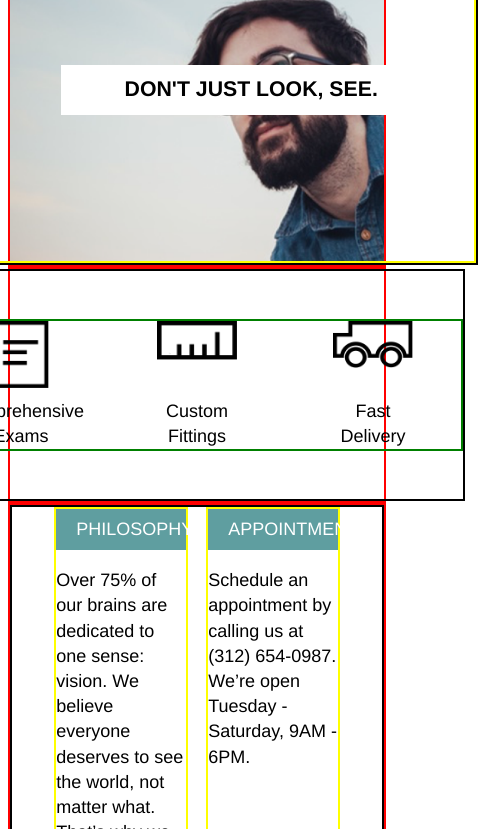
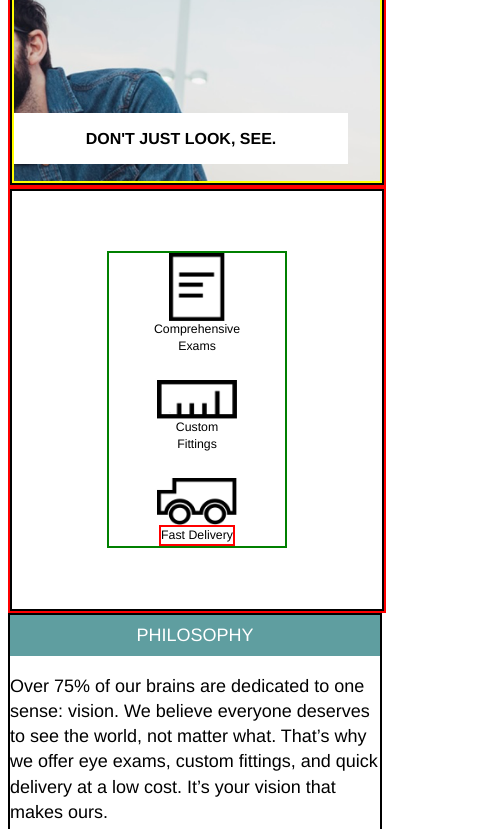
Before and after one commit to gdub008/Tortoiseshell, a plain HTML site: page index.html in a window 390 px wide. Shown: the part 97-926 px from the top of the page, 478 px wide, since content can reach past the window. Drawn offline with Linux system fonts and the light colour scheme.

Commit message:
Mobile version done - breakpoint 560p

```diff
--- a/index.html
+++ b/index.html
@@ -17,11 +17,16 @@
               <img src="resources/logo-white.png" alt="" />
               <span>Tortoiseshell Optics</span>
             </div>
-            <nav>
+            <nav id="desktop-nav">
               <ul>
                 <li><a href="#">Services</a></li>
                 <li><a href="#">Products</a></li>
                 <li><a href="#">Contact</a></li>
+              </ul>
+            </nav>
+            <nav id="mobile-nav">
+              <ul>
+                <li><a href="#">Menu</a></li>
               </ul>
             </nav>
           </div>
--- a/resources/css/style.css
+++ b/resources/css/style.css
@@ -8,6 +8,7 @@ header {
   display: flex;
   background-image: url("../glasses-bg.png");
   background-size: cover;
+  background-position: center;
   width: 100%;
   height: 30rem;
   justify-content: center;
@@ -74,6 +75,10 @@ nav a {
   padding: 1rem 2rem 1rem 0;
 }
 
+#mobile-nav {
+  display: none;
+}
+
 .callout {
   display: flex;
   margin-top: 10rem;
@@ -90,16 +95,16 @@ nav a {
   padding: 1.5rem 5rem;
 }
 
-/* Responsive design for Header */
+/* Responsive Tablet design for Header */
 
 @media only screen and (max-width:1080px) {
 
   header {
-    display: flex;
-    background-image: url("../glasses-bg.png");
-    background-size: cover;
     height: 22rem;
-    justify-content: center;
+  }
+
+  .nav-container {
+    margin: 0;
   }
 
   .callout {
@@ -146,7 +151,6 @@ nav a {
   align-items: center;
   text-align: center;
   justify-content: space-between;
-
 }
 
 #exam img {
@@ -167,7 +171,6 @@ nav a {
   display: flex;
   width: 100%;
   justify-content: center;
-  border: 2px solid red;
 }
 
 .final-content site-container {
@@ -184,7 +187,6 @@ nav a {
   width: 35%;
   margin: 0 2.5%;
   flex-direction: column;
-  border: 2px solid yellow;
 }
 
 .philo-appts span {
@@ -218,3 +220,103 @@ footer {
   width: auto;
   margin: 4rem 1rem 4rem 4rem;
 }
+
+
+/* Responsive Mobile design for Header */
+
+@media only screen and (max-width:560px) {
+
+  header {
+    height: 17rem;
+  }
+
+  .callout {
+    margin-top: 9rem;
+    margin-right: 2rem;
+    justify-content: center;
+    text-align: center;
+  }
+
+  .callout span {
+    font-size: 1rem;
+    line-height: 1.2;
+    font-weight: bold;
+    background-color: white;
+    padding: 1rem 0;
+    width:100%;
+  }
+
+  .logo-title span {
+    display: none;
+  }
+
+  #desktop-nav {
+    display: none;
+  }
+
+  #mobile-nav {
+    display: block;
+  }
+
+/* Responsive icons */
+
+  .icon-gallery {
+    flex-direction: column;
+    margin: 3.77rem;
+    font-size: 0.77rem;
+  }
+
+  .icon-text {
+    height: auto;
+  }
+
+  #exam span {
+    margin-bottom: 1.54rem;
+  }
+
+  #ruler span {
+    margin-bottom: 1.54rem;
+  }
+
+  #truck span {
+    margin-bottom: 0rem;
+      border: 2px solid red;
+  }
+
+/* Responsive Philosophy and Appointments */
+
+  .info-container {
+    flex-direction: column;
+    width: 100%;
+  }
+
+  .philo-appts {
+    width: 100%;
+    margin: 0;
+  }
+
+  .philo-appts span {
+    text-align: center;
+  }
+
+  .philo-appts p {
+    margin-bottom: 4rem;
+  }
+
+  /* Responsive Footer */
+
+  .footer-logo-title {
+    justify-content: space-around;
+    border: 2px solid yellow;
+    width: 100%;
+  }
+
+  .footer-logo-title img {
+    margin: 4rem 0;
+  }
+
+  .footer-logo-title span {
+    display: none;
+  }
+
+}
```
